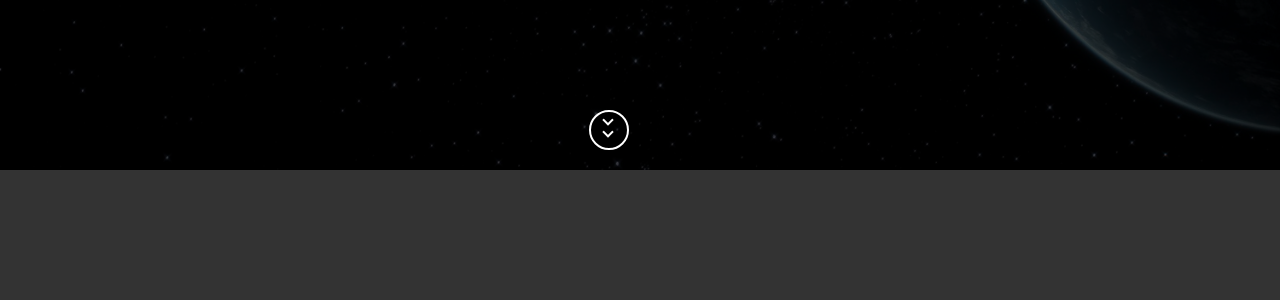
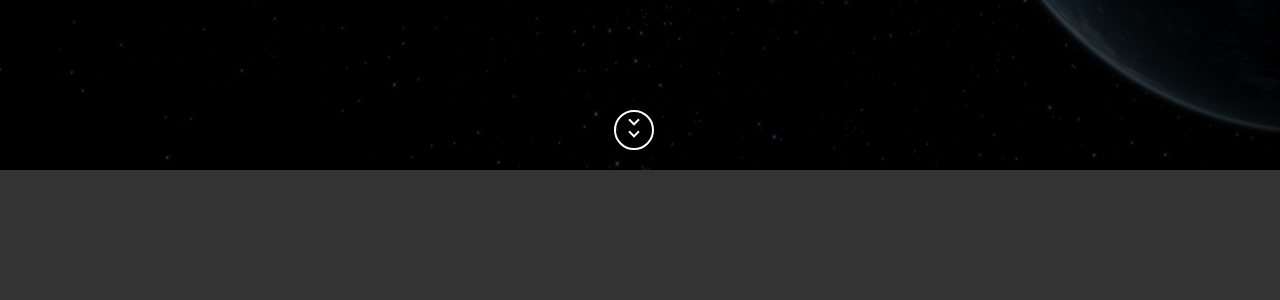
Before and after one commit to adserasinghe/adserasinghe.github.io, a PHP site: page / in a window 1280 px wide. Shown: the part 630-930 px from the top of the page. Run offline with PHP 8.4, Linux system fonts and the light colour scheme; style sheets or scripts are compiled from the project's sources.

Commit message:
some bugs fixed...

```diff
--- a/style.css
+++ b/style.css
@@ -818,7 +818,7 @@ p {
 	width: 40px;
 	border: 2px solid white;
 	position: absolute;
-	left: 46%;
+	left: 48%;
 	bottom: 20px;
 	border-radius: 20px;
 	cursor: pointer;
```
